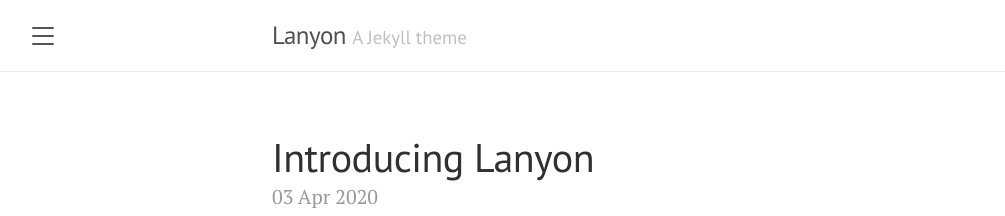
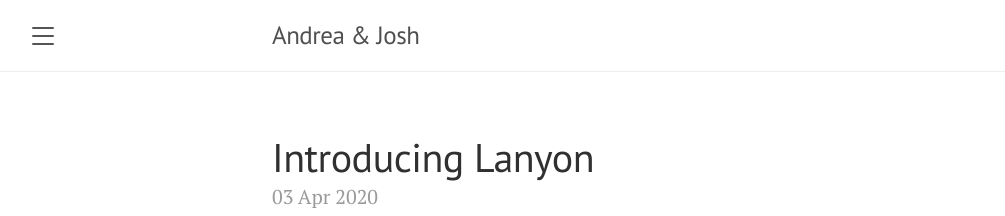
Before and after one commit to JoshBradshaw/andreajosh.github.io, a Jekyll site: the page built from index.html, in a window 1280 px wide and 900 px high. Shown: the top 216 px of the window, without its empty margins (8-1013 px from the left). Built offline with Jekyll 4.4.1, drawn with Linux system fonts in a browser that asks for light colours; the list of posts is cut into pages by our own code.

Commit message:
Update config

```diff
--- a/_config.yml
+++ b/_config.yml
@@ -1,7 +1,7 @@
 # Setup
-title:               Lanyon
-tagline:             'A Jekyll theme'
-description:         'A reserved <a href="https://jekyllrb.com" target="_blank">Jekyll</a> theme that places the utmost gravity on content with a hidden drawer. Made by <a href="https://twitter.com/mdo" target="_blank">@mdo</a>.'
+title:               Andrea & Josh
+tagline:             ''
+description:         ''
 url:                 https://andreajosh.wedding
 baseurl:             ''
 paginate:            5
@@ -9,9 +9,8 @@ permalink:           pretty
 
 # About/contact
 author:
-  name:              Mark Otto
-  url:               https://twitter.com/mdo
-  email:             markdotto@gmail.com
+  name:              Andrea Lehn & Josh Bradshaw
+  email:             wedding@andreajosh.wedding
 
 # Gems
 plugins:
```
